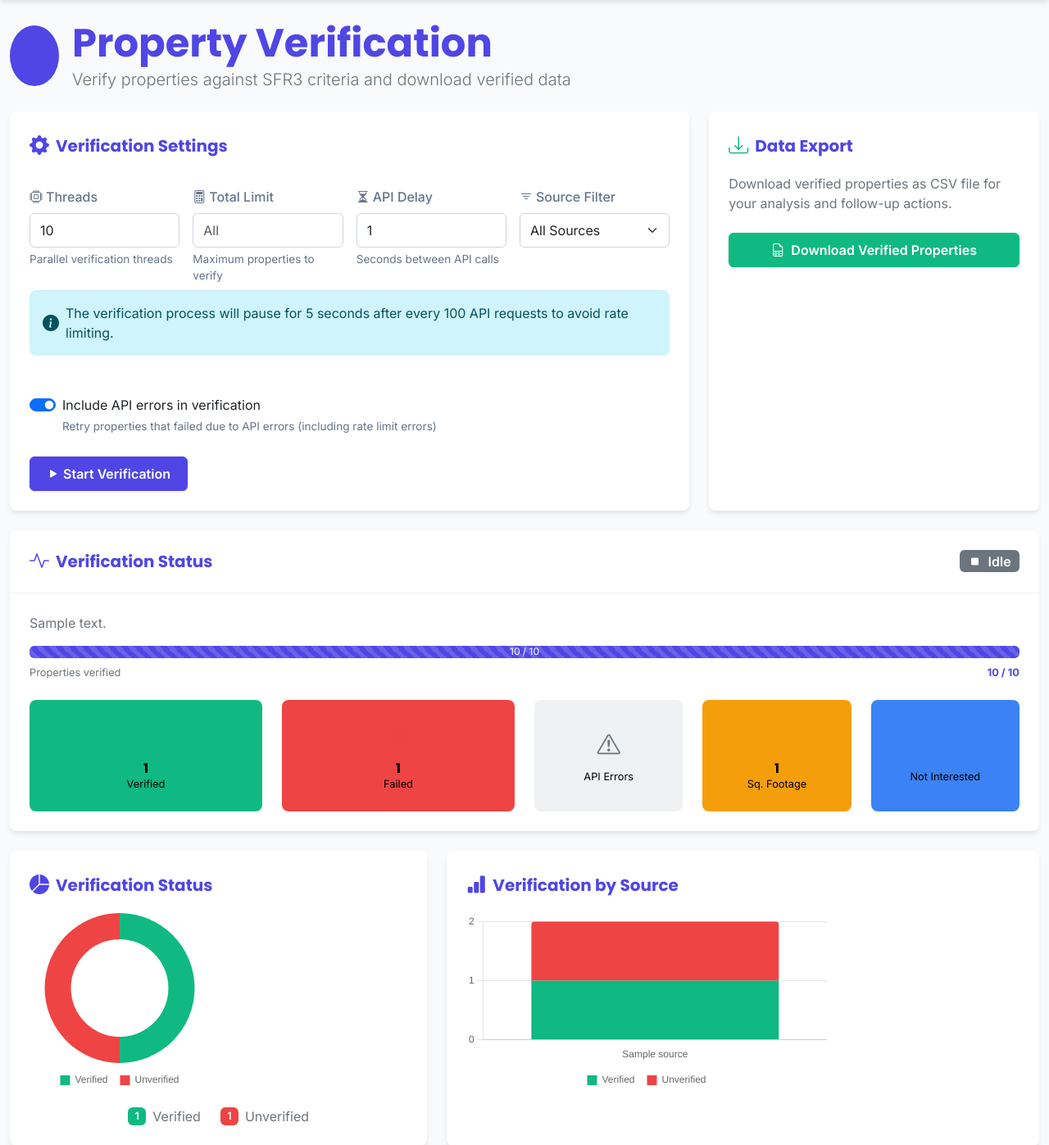
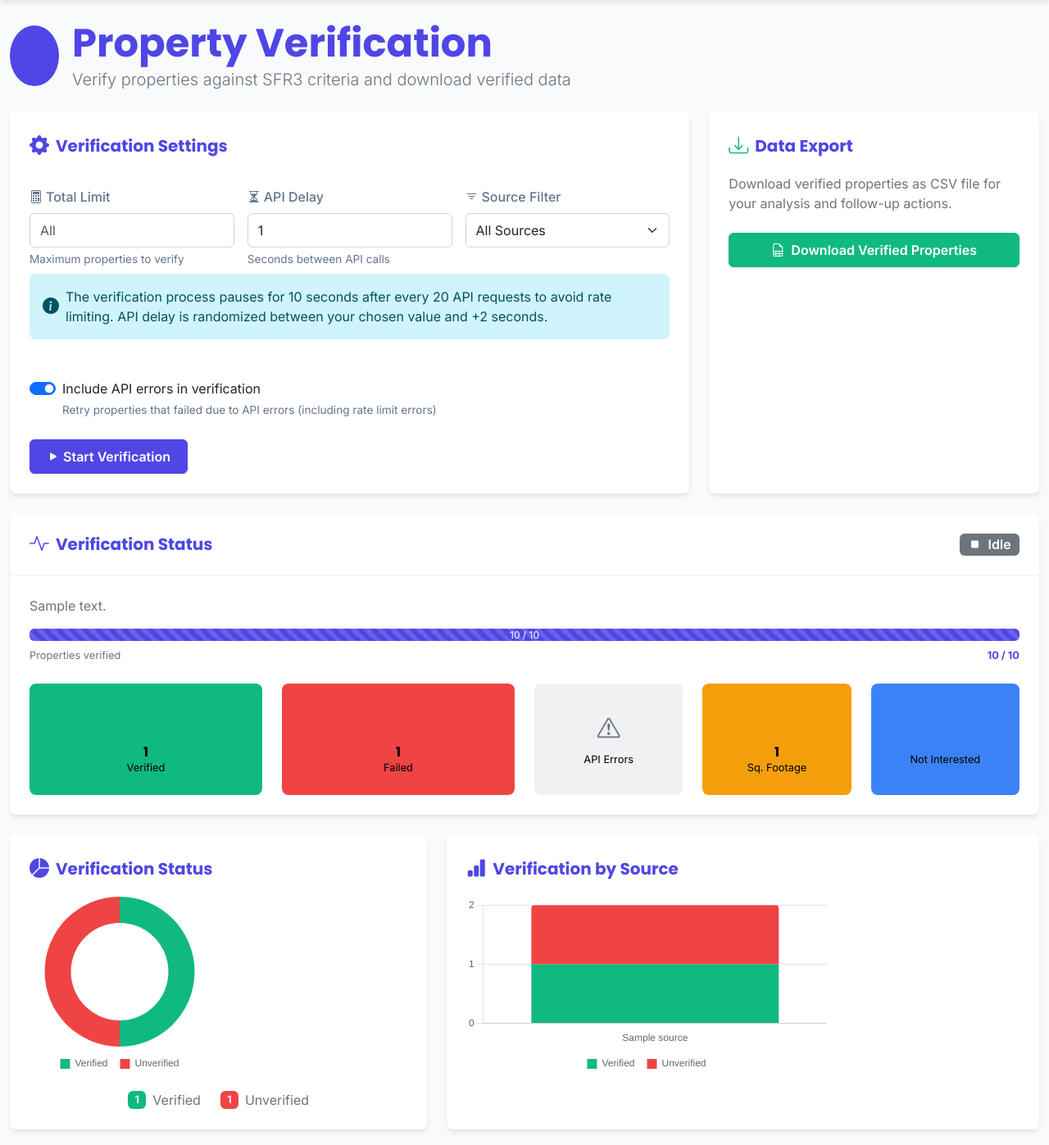
Before and after one commit to mohdtalal3/SFR3-Data-System, a Flask app: template app/templates/checker/index.html in a window 1280 px wide. Shown: the part 64-1461 px from the top of the page at 82% size. Run offline with Flask 3, Linux system fonts and the light colour scheme; the template is opened without the code that fills it: most values are stand-ins (such as "Sample title", 1, 10 or a date in 2020); some libraries are stand-ins or nearby versions.

Commit message:
updated sfr3 checker

```diff
--- a/app/routes/checker.py
+++ b/app/routes/checker.py
@@ -9,6 +9,7 @@ import mysql.connector
 import pandas as pd
 import db_connector
 import sfr3_checker
+import random
 
 checker_bp = Blueprint('checker', __name__)
 
@@ -263,6 +264,21 @@ def run_checker_with_threading(source=None, include_failed=True, total_propertie
         checker_status['progress'] = 0
         checker_status['message'] = 'Starting property verification...'
 
+        # Store the original sleep function to restore it later
+        original_sleep = time.sleep
+
+        # Wrap the time.sleep function to enforce our API delay
+        def custom_sleep(seconds):
+            # Only apply our custom delay for very short sleeps that are likely random delays
+            if seconds < 0.5:  # If it's the small random delay in verify_property
+                # Add a random component between 0 and 2 seconds to the api_delay
+                random_delay = api_delay + random.uniform(0, 2)
+                return original_sleep(random_delay)  # Use our configured delay instead
+            return original_sleep(seconds)  # Otherwise use the original delay
+
+        # Override the sleep function during verification
+        time.sleep = custom_sleep
+
         # Prepare arguments for the sfr3_checker.py script
         args = []
 
@@ -329,14 +345,15 @@ def run_checker_with_threading(source=None, include_failed=True, total_propertie
         sfr3_checker.process_verification_batch = process_batch_with_updates
 
         # Run the main function
-        checker_status['message'] = 'Starting verification process with threading...'
+        checker_status['message'] = f'Starting verification process with {api_delay}s API delay...'
         if total_properties:
             checker_status['total'] = total_properties
 
         sfr3_checker.main()
 
-        # Restore the original function
+        # Restore the original function and sleep
         sfr3_checker.process_verification_batch = original_process_batch
+        time.sleep = original_sleep
 
         # Calculate time taken
         time_taken = time.time() - start_time
@@ -344,8 +361,14 @@ def run_checker_with_threading(source=None, include_failed=True, total_propertie
 
     except Exception as e:
         checker_status['message'] = f'Error: {str(e)}'
+        # Make sure we restore the original sleep function
+        if 'original_sleep' in locals():
+            time.sleep = original_sleep
     finally:
         checker_status['running'] = False
+        # One more safety check to restore original sleep function
+        if 'original_sleep' in locals():
+            time.sleep = original_sleep
 
 @checker_bp.route('/status')
 def get_status():
--- a/app/templates/checker/index.html
+++ b/app/templates/checker/index.html
@@ -27,15 +27,7 @@
                     <h5 class="card-title fw-bold m-0">Verification Settings</h5>
                 </div>
                 <form id="checkerForm" class="row g-3 mt-2">
-                    <div class="col-md-3">
-                        <label for="maxThreads" class="form-label">
-                            <i class="bi bi-cpu me-1"></i>Threads
-                        </label>
-                        <input type="number" class="form-control" id="maxThreads" name="max_threads" min="1" max="50" value="10">
-                        <div class="form-text">Parallel verification threads</div>
-                    </div>
-
-                    <div class="col-md-3">
+                    <div class="col-md-4">
                         <label for="totalProperties" class="form-label">
                             <i class="bi bi-calculator me-1"></i>Total Limit
                         </label>
@@ -43,7 +35,7 @@
                         <div class="form-text">Maximum properties to verify</div>
                     </div>
 
-                    <div class="col-md-3">
+                    <div class="col-md-4">
                         <label for="apiDelay" class="form-label">
                             <i class="bi bi-hourglass-split me-1"></i>API Delay
                         </label>
@@ -51,7 +43,7 @@
                         <div class="form-text">Seconds between API calls</div>
                     </div>
 
-                    <div class="col-md-3">
+                    <div class="col-md-4">
                         <label for="sourceSelect" class="form-label">
                             <i class="bi bi-filter me-1"></i>Source Filter
                         </label>
@@ -67,7 +59,7 @@
                         <div class="alert alert-info d-flex align-items-center" role="alert">
                             <i class="bi bi-info-circle-fill fs-5 me-2"></i>
                             <div>
-                                The verification process will pause for 5 seconds after every 100 API requests to avoid rate limiting.
+                                The verification process pauses for 10 seconds after every 20 API requests to avoid rate limiting. API delay is randomized between your chosen value and +2 seconds.
                             </div>
                         </div>
                     </div>
```
Also changed, not shown: sfr3_checker.py (+5 -5 lines).
